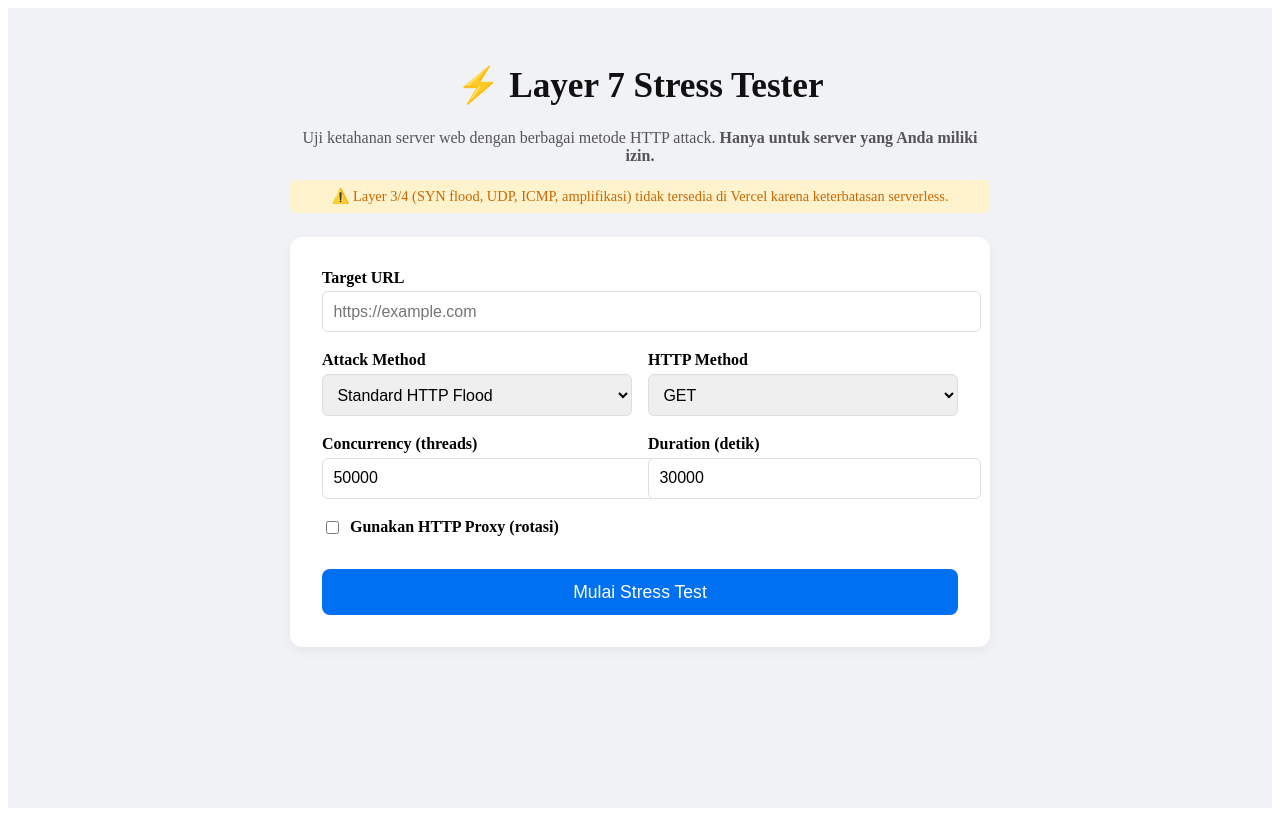
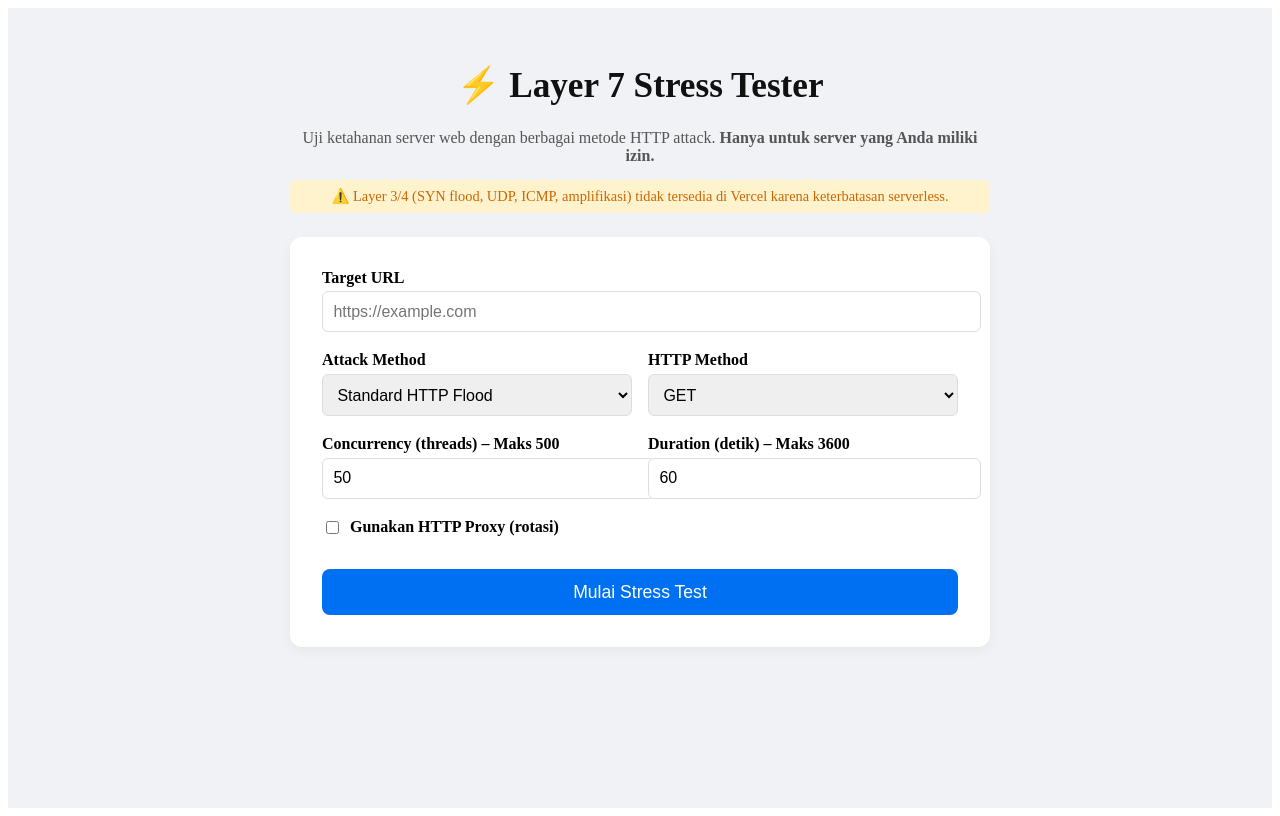
Before and after one commit to Origami-Tobiichi/Mywb, a Next.js app: page / in a window 1280 px wide. Built offline with nearby package versions, Linux system fonts and the light colour scheme.

Commit message:
Update index.js

```diff
--- a/pages/index.js
+++ b/pages/index.js
@@ -25,8 +25,8 @@ export default function Home() {
   const [target, setTarget] = useState('')
   const [attackMethod, setAttackMethod] = useState('flood')
   const [httpMethod, setHttpMethod] = useState('GET')
-  const [threads, setThreads] = useState(50000)
-  const [duration, setDuration] = useState(30000)
+  const [threads, setThreads] = useState(50)        // default 50
+  const [duration, setDuration] = useState(60)       // default 60
   const [useProxy, setUseProxy] = useState(false)
   const [proxies, setProxies] = useState('')
   const [loading, setLoading] = useState(false)
@@ -41,8 +41,7 @@ export default function Home() {
     setResult(null)
     setLiveStats(null)
 
-    // Parse proxies
-    const proxyList = useProxy ? proxies.split('\n').map(p=>p.trim()).filter(Boolean) : []
+    const proxyList = useProxy ? proxies.split('\n').map(p => p.trim()).filter(Boolean) : []
 
     const body = {
       target,
@@ -60,7 +59,6 @@ export default function Home() {
         body: JSON.stringify(body)
       })
 
-      // Read stream for live stats
       const reader = res.body.getReader()
       const decoder = new TextDecoder()
       let buffer = ''
@@ -70,28 +68,25 @@ export default function Home() {
         if (done) break
         buffer += decoder.decode(value, { stream: true })
 
-        // Process SSE-like lines
         const lines = buffer.split('\n')
         buffer = lines.pop() || ''
         for (const line of lines) {
           if (line.trim().startsWith('data:')) {
             try {
               const data = JSON.parse(line.trim().slice(5))
-              setLiveStats(data)
+              if (data.final) {
+                setResult(data)
+                setLiveStats(null)
+              } else {
+                setLiveStats(data)
+              }
             } catch {}
           }
         }
       }
-      // Final data
-      if (buffer.trim().startsWith('data:')) {
-        try {
-          const finalData = JSON.parse(buffer.trim().slice(5))
-          setResult(finalData)
-        } catch {}
-      }
-      setLoading(false)
     } catch (err) {
       setError(err.message)
+    } finally {
       setLoading(false)
     }
   }
@@ -130,12 +125,12 @@ export default function Home() {
 
           <div className={styles.row}>
             <div className={styles.inputGroup}>
-              <label>Concurrency (threads)</label>
-              <input type="number" min="1" max="100000" value={threads} onChange={(e) => setThreads(Number(e.target.value))} required />
+              <label>Concurrency (threads) – Maks 500</label>
+              <input type="number" min="1" max="500" value={threads} onChange={(e) => setThreads(Number(e.target.value))} required />
             </div>
             <div className={styles.inputGroup}>
-              <label>Duration (detik)</label>
-              <input type="number" min="5" max="1200000" value={duration} onChange={(e) => setDuration(Number(e.target.value))} required />
+              <label>Duration (detik) – Maks 3600</label>
+              <input type="number" min="5" max="3600" value={duration} onChange={(e) => setDuration(Number(e.target.value))} required />
             </div>
           </div>
 
@@ -181,6 +176,10 @@ export default function Home() {
                 <span>RPS</span>
                 <strong>{liveStats.rps}</strong>
               </div>
+              <div className={styles.statCard}>
+                <span>Elapsed</span>
+                <strong>{liveStats.elapsed}s</strong>
+              </div>
             </div>
           </div>
         )}
```
